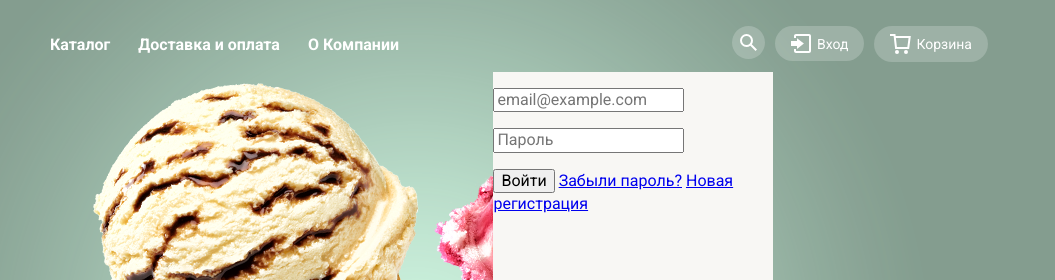
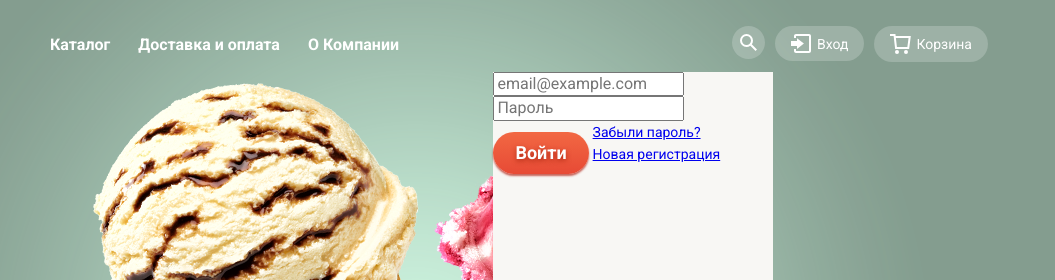
Before and after one commit to Vsevolod425/1158659-gllacy-27, a plain HTML site: page index.html in a window 1280 px wide. Shown: the top 280 px of the page, 225-1280 px from the left. Drawn offline with Linux system fonts and the light colour scheme.

Commit message:
Update index.html

```diff
--- a/index.html
+++ b/index.html
@@ -56,15 +56,13 @@
                             <input type="text" name="search" placeholder="Крем-брюле">
                         </form>
                         <form class="site_registration" action="https://echo.htmlacademy.ru" method="post">
-                            <p>
-                                <input type="email" name="email" placeholder="email@example.com">
-                            </p>
-                            <p>
-                                <input type="password" name="password" placeholder="Пароль">
-                            </p>
-                            <button type="submit">Войти</button>
-                            <a href="#">Забыли пароль?</a>
-                            <a href="#">Новая регистрация</a>
+                            <input type="email" name="email" placeholder="email@example.com">
+                            <input type="password" name="password" placeholder="Пароль">
+                            <button class="button" type="submit">Войти</button>
+                            <div class="registration_links">
+                                <a href="#">Забыли пароль?</a>
+                                <a href="#">Новая регистрация</a>
+                            </div>
                         </form>
                     </nav>
                 </div>
```
